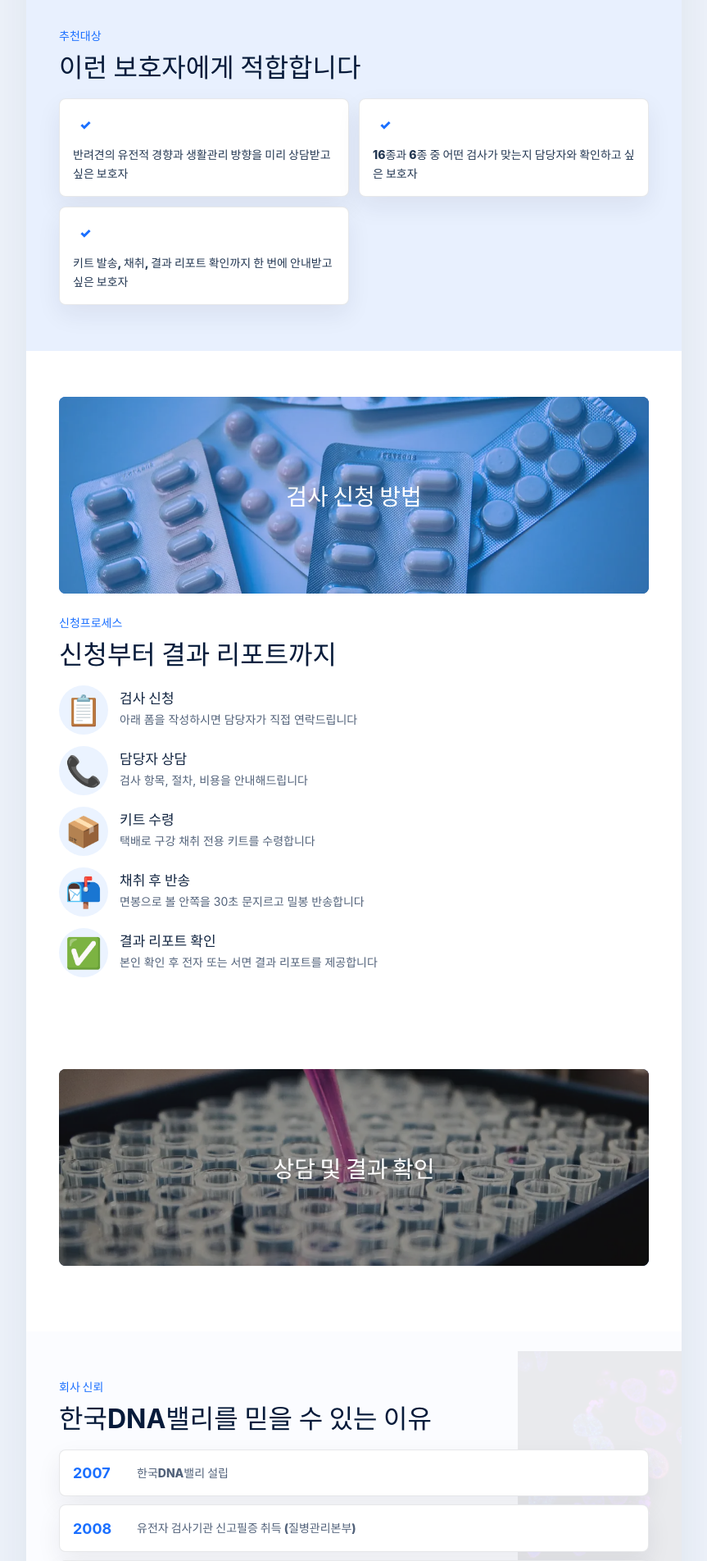
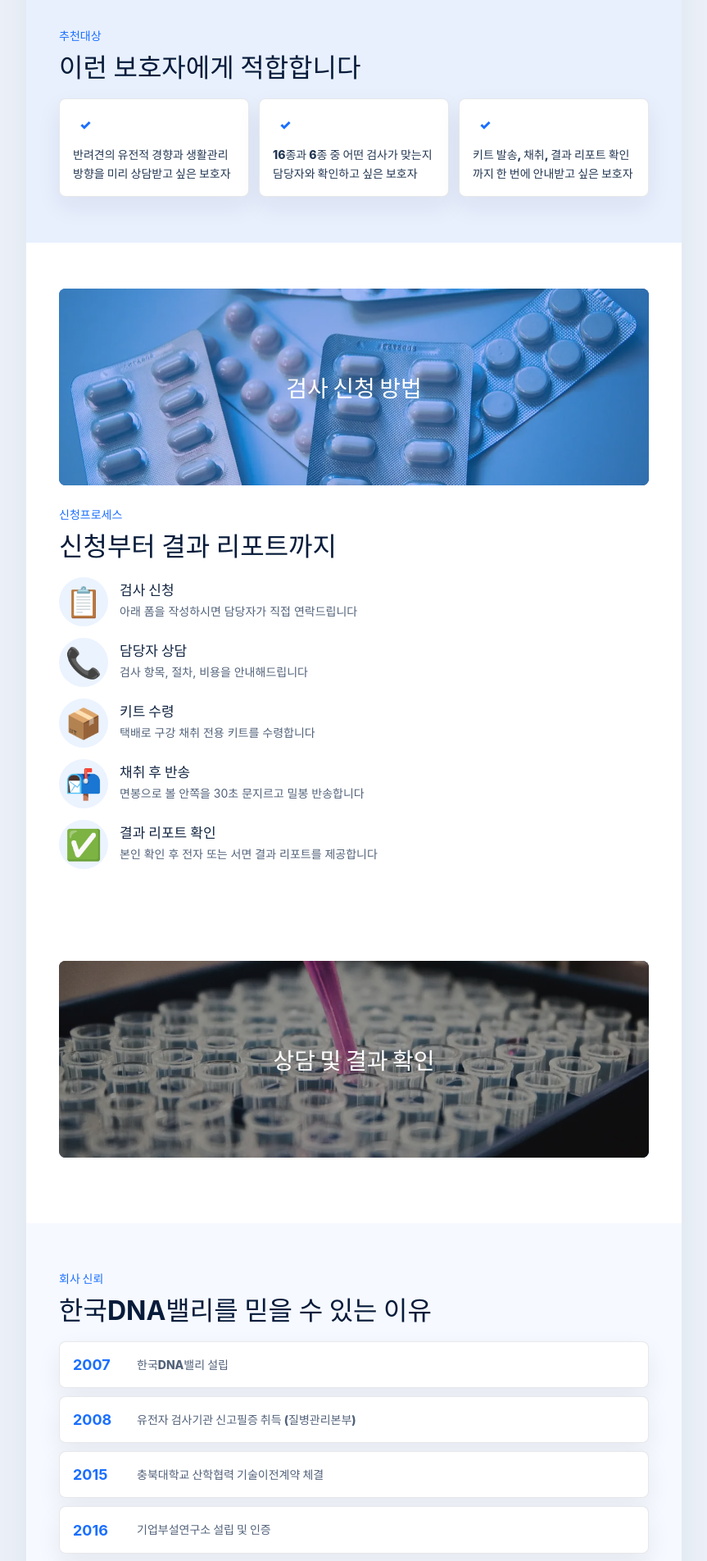
Before and after one commit to mkt-jaehoon/DNA-VALLEY, a React (Vite) app: page / in a window 1280 px wide. Shown: the part 900-2804 px from the top of the page at 82% size, without its empty margins (208-1071 px from the left). Built offline with nearby package versions, Linux system fonts and the light colour scheme.

Commit message:
Polish recommendation and trust sections

```diff
--- a/src/styles.css
+++ b/src/styles.css
@@ -249,6 +249,10 @@ p {
   grid-template-columns: repeat(2, minmax(0, 1fr));
 }
 
+.recommend-list article:last-child:nth-child(odd) {
+  grid-column: 1 / -1;
+}
+
 .card,
 .recommend-list article,
 .history-list article,
@@ -264,6 +268,30 @@ p {
 .recommend-list article,
 .history-list article {
   padding: 16px;
+}
+
+.recommend-list article {
+  display: flex;
+  min-height: 120px;
+  flex-direction: column;
+  justify-content: center;
+}
+
+.recommend-list article:last-child:nth-child(odd) {
+  min-height: 104px;
+}
+
+.recommend-list article,
+.card {
+  transition:
+    transform 160ms ease,
+    box-shadow 160ms ease;
+}
+
+.recommend-list article:hover,
+.card:hover {
+  transform: translateY(-2px);
+  box-shadow: 0 16px 38px rgba(23, 32, 51, 0.1);
 }
 
 .recommend-list span {
@@ -365,18 +393,19 @@ p {
 .trust-section {
   position: relative;
   overflow: hidden;
-  background: #fbfcff;
+  background: #f6f9ff;
 }
 
 .trust-bg {
-  position: absolute;
-  top: 24px;
-  right: -80px;
-  width: 280px;
-  height: 280px;
-  object-fit: cover;
-  opacity: 0.07;
-  pointer-events: none;
+  display: none;
+}
+
+.trust-section .section-header,
+.trust-section .history-list,
+.trust-section .cert-grid,
+.trust-section blockquote {
+  position: relative;
+  z-index: 1;
 }
 
 .history-list {
@@ -681,6 +710,14 @@ footer a {
     grid-template-columns: repeat(3, minmax(0, 1fr));
   }
 
+  .recommend-list {
+    grid-template-columns: repeat(3, minmax(0, 1fr));
+  }
+
+  .recommend-list article:last-child:nth-child(odd) {
+    grid-column: auto;
+  }
+
   .test-grid {
     grid-template-columns: repeat(2, minmax(0, 1fr));
   }
```
